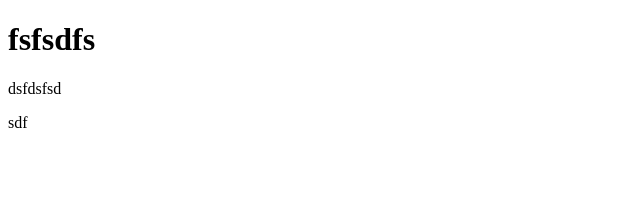
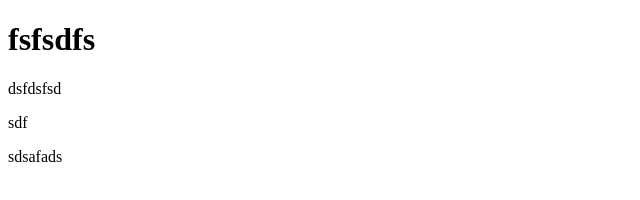
Before and after one commit to bekmuratsinzigit/GitProject, a plain HTML site: page index.html in a window 1280 px wide. Shown: the full height of the page, 0-640 px from the left. Drawn offline with Linux system fonts and the light colour scheme.

Commit message:
second commit

```diff
--- a/index.html
+++ b/index.html
@@ -9,5 +9,6 @@
 	<h1>fsfsdfs</h1>
 	<p>dsfdsfsd</p>
 	<p>sdf</p>
+	<p>sdsafads</p>
 </body>
 </html>
```
